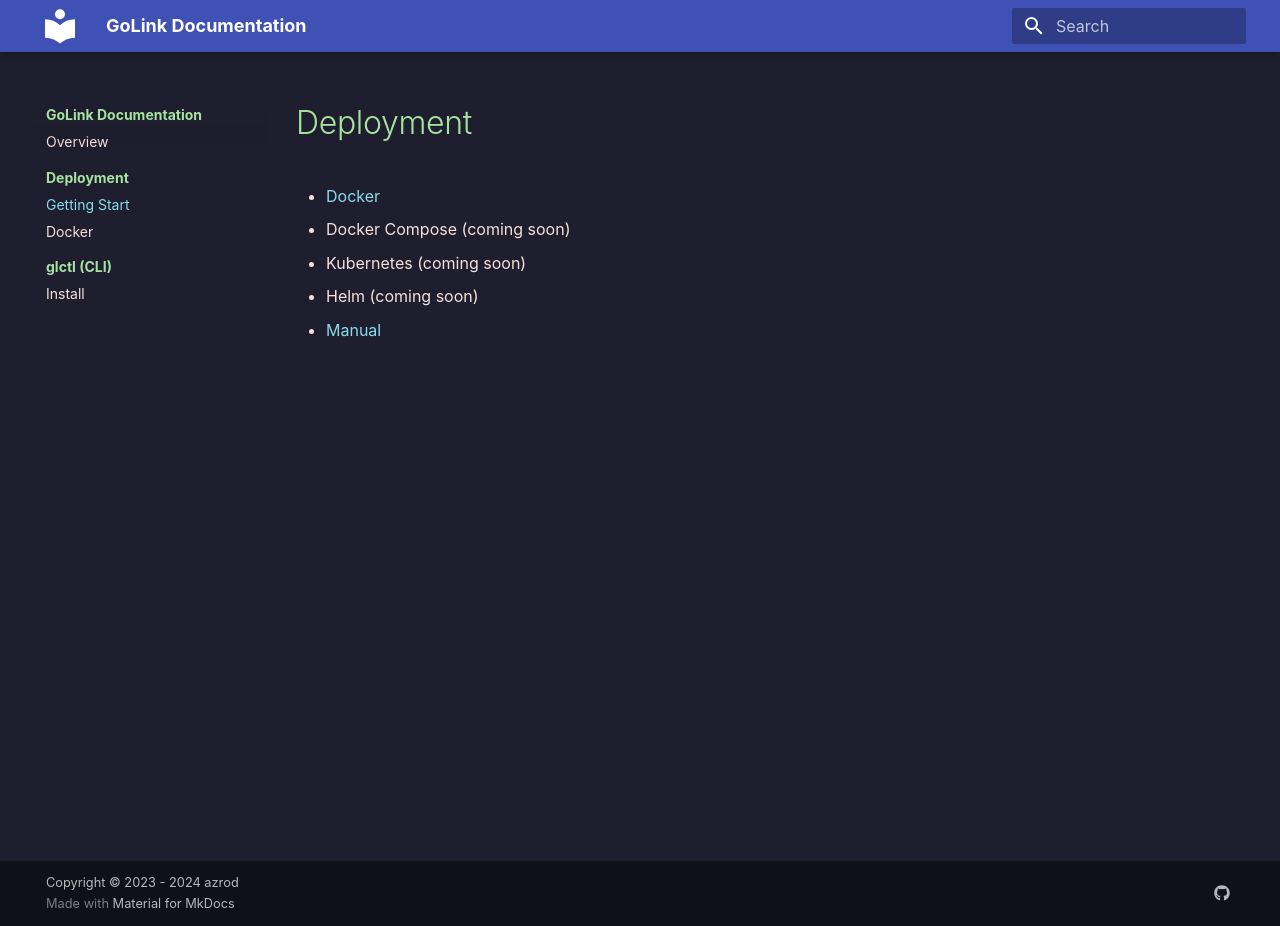
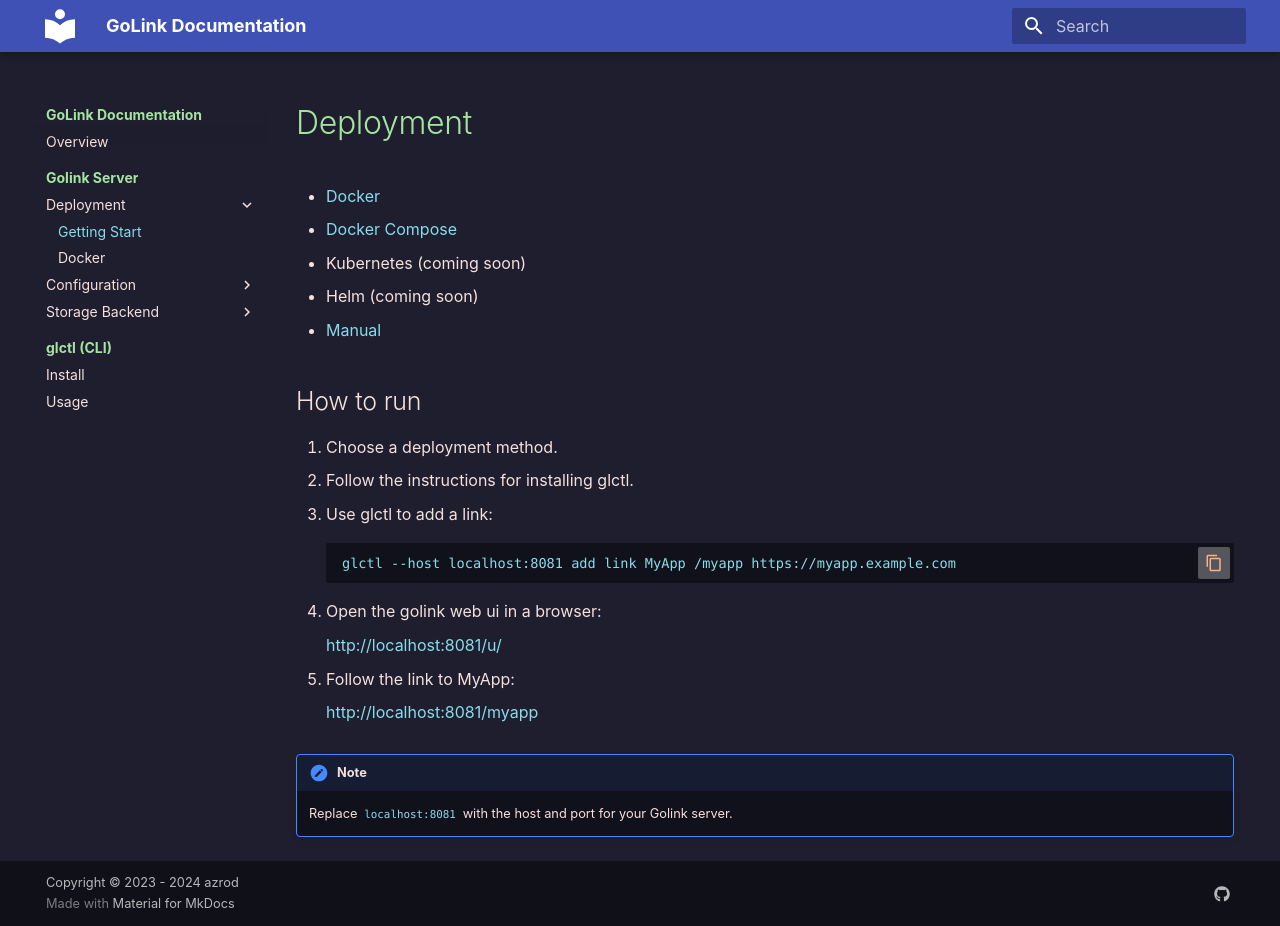
Before and after one commit to azrod/golink, an MkDocs documentation site: the page built from docs/deployment/getting-start.md, in a window 1280 px wide and 926 px high. Built offline with MkDocs 1.6.1 and Material for MkDocs 9.7.7, drawn with Linux system fonts in a browser that asks for light colours.

Commit message:
ci: move gen doc to dedicated CI && improve docs

````diff
--- a/docs/deployment/getting-start.md
+++ b/docs/deployment/getting-start.md
@@ -6,7 +6,28 @@
 # Deployment
 
 * [Docker](docker.md)
-* Docker Compose (coming soon)
+* [Docker Compose](docker-compose.md)
 * Kubernetes (coming soon)
 * Helm (coming soon)
 * [Manual](manual.md)
+
+## How to run
+
+1. Choose a deployment method.
+2. Follow the instructions for installing glctl.
+3. Use glctl to add a link:
+
+    ```bash
+    glctl --host localhost:8081 add link MyApp /myapp https://myapp.example.com
+    ```
+
+4. Open the golink web ui in a browser:
+
+    <http://localhost:8081/u/>
+
+5. Follow the link to MyApp:
+
+    <http://localhost:8081/myapp>
+
+!!! note "Note"
+    Replace `localhost:8081` with the host and port for your Golink server.
--- a/docs/stylesheets/extra.css
+++ b/docs/stylesheets/extra.css
@@ -1,4 +1,3 @@
-/* [data-md-color-scheme="golink"] { */
 :root {
     --md-primary-bg-color: rgb(203, 166, 247);
 
@@ -21,9 +20,9 @@
     --md-code-bg-color: rgb(17, 17, 27);
     --md-code-fg-color: rgb(137, 220, 235);
     --md-code-hl-punctuation-color: rgb(137, 220, 235);
-    /*
+
     --md-default-fg-color--lightest: rgb(250, 179, 135);
-    --md-accent-fg-color: rgb(243, 139, 168); */
+    --md-accent-fg-color: rgb(243, 139, 168);
 }
 
 .md-header__button.md-logo {
--- a/mkdocs.yml
+++ b/mkdocs.yml
@@ -26,55 +26,52 @@
 
 nav:
   - Overview: "index.md"
-  - Deployment:
-    - "Getting Start": "deployment/getting-start.md"
-    - "Docker": "deployment/docker.md"
+  - Golink Server:
+    - Deployment:
+      - "Getting Start": "deployment/getting-start.md"
+      - "Docker": "deployment/docker.md"
+    - Configuration:
+      - "File": "configuration/file.md"
+      - "Environment": "configuration/env-vars.md"
+    - Storage Backend:
+      - "Getting Start": "storage/index.md"
+      - "Redis": "storage/redis.md"
   - glctl (CLI):
     - "Install": "glctl/install.md"
+    - "Usage": "glctl/usage.md"
 
 markdown_extensions:
+  # Python Markdown
+  - abbr
+  - admonition
   - attr_list
-  - pymdownx.highlight:
-      anchor_linenums: true
-  - admonition
+  - def_list
+  - footnotes
+  - md_in_html
+  - toc:
+      permalink: true
+
+  # Python Markdown Extensions
+  - pymdownx.arithmatex:
+      generic: true
+  - pymdownx.betterem:
+      smart_enable: all
+  - pymdownx.caret
   - pymdownx.details
+  - pymdownx.emoji:
+      emoji_index: !!python/name:material.extensions.emoji.twemoji
+      emoji_generator: !!python/name:material.extensions.emoji.to_svg
+  - pymdownx.highlight
+  - pymdownx.inlinehilite
+  - pymdownx.keys
+  - pymdownx.mark
+  - pymdownx.smartsymbols
   - pymdownx.superfences
-  - pymdownx.emoji:
-      emoji_index: !!python/name:materialx.emoji.twemoji
-      emoji_generator: !!python/name:materialx.emoji.to_svg
-
-
-  # # Python Markdown
-  # - abbr
-  # - admonition
-  # - attr_list
-  # - def_list
-  # - footnotes
-  # - md_in_html
-  # - toc:
-  #     permalink: true
-
-  # # Python Markdown Extensions
-  # - pymdownx.arithmatex:
-  #     generic: true
-  # - pymdownx.betterem:
-  #     smart_enable: all
-  # - pymdownx.caret
-  # - pymdownx.details
-  # - pymdownx.emoji:
-  #     emoji_index: !!python/name:material.extensions.emoji.twemoji
-  #     emoji_generator: !!python/name:material.extensions.emoji.to_svg
-  # - pymdownx.highlight
-  # - pymdownx.inlinehilite
-  # - pymdownx.keys
-  # - pymdownx.mark
-  # - pymdownx.smartsymbols
-  # - pymdownx.superfences
-  # - pymdownx.tabbed:
-  #     alternate_style: true
-  # - pymdownx.tasklist:
-  #     custom_checkbox: true
-  # - pymdownx.tilde
+  - pymdownx.tabbed:
+      alternate_style: true
+  - pymdownx.tasklist:
+      custom_checkbox: true
+  - pymdownx.tilde
 
 
 
````
Also changed, not shown: docs/configuration/env-vars.md (added, +14 -0 lines), docs/configuration/file.md (added, +9 -0 lines), docs/deployment/docker-compose.md (added, +36 -0 lines), docs/deployment/manual.md (added, +18 -0 lines), docs/glctl/usage.md (added, +52 -0 lines), docs/storage/index.md (added, +13 -0 lines), docs/storage/redis.md (added, +76 -0 lines), 7 other files.
